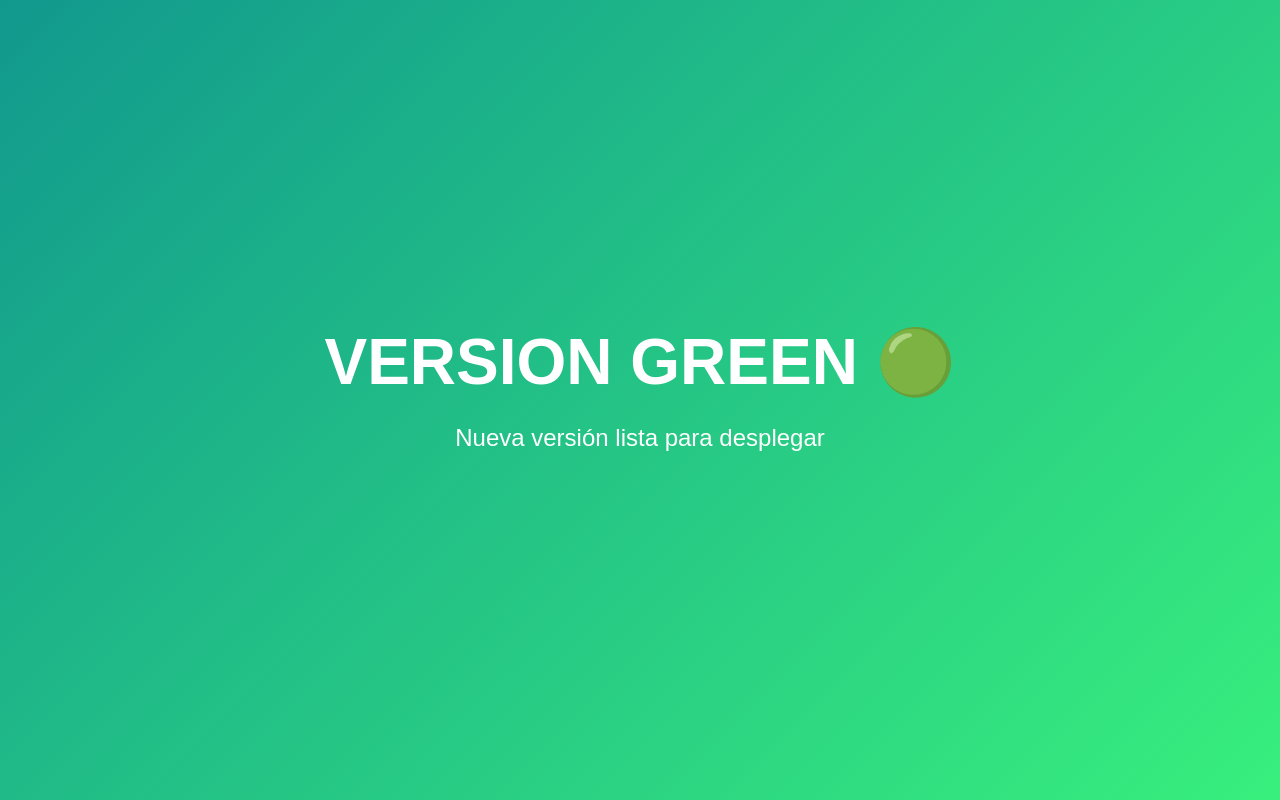
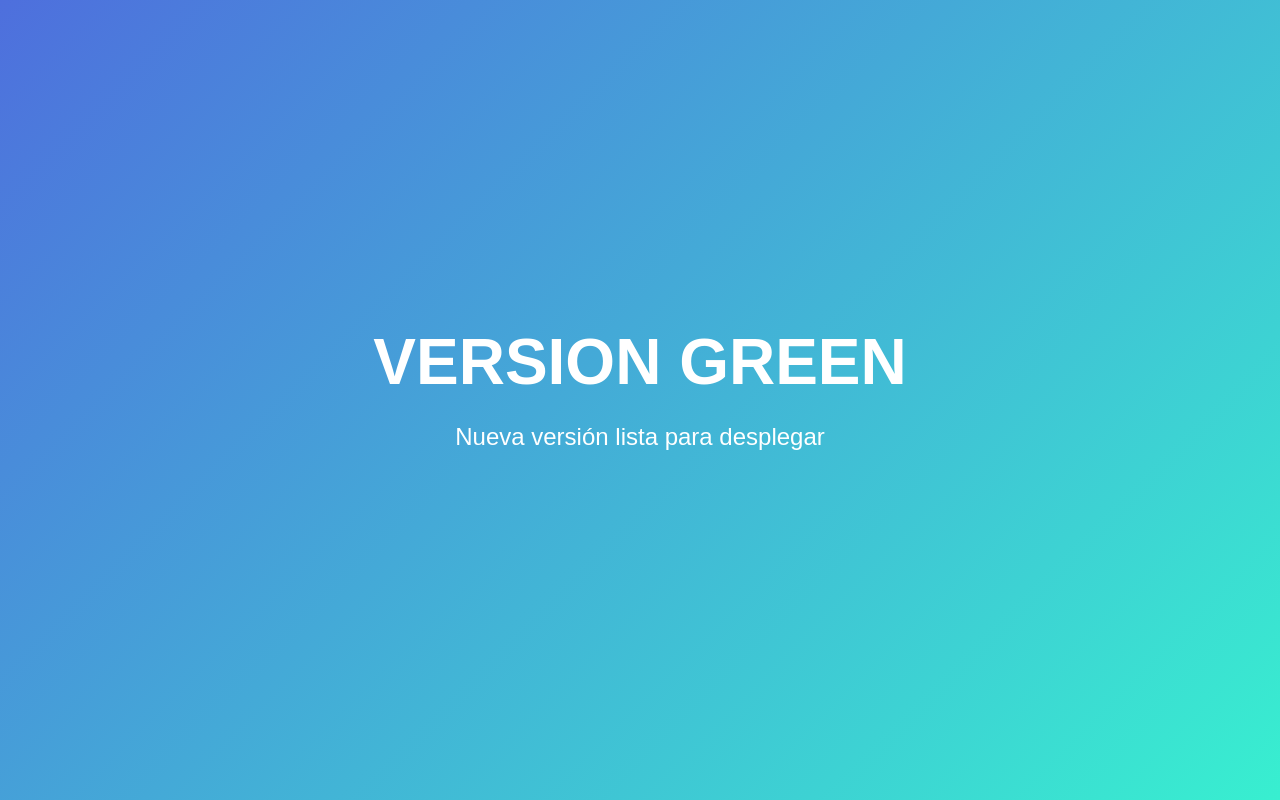
Before and after one commit to Angelito-Alit/blue-green-project, a plain HTML site: page green/index.html in a window 1280 px wide. Drawn offline with Linux system fonts and the light colour scheme.

Commit message:
Blue-Green Deployment

```diff
--- a/green/index.html
+++ b/green/index.html
@@ -4,7 +4,7 @@
     <title>Version Green</title>
     <style>
         body {
-            background: linear-gradient(135deg, #11998e 0%, #38ef7d 100%);
+            background: linear-gradient(135deg, #4e6fdd 0%, #38efd0 100%);
             display: flex;
             justify-content: center;
             align-items: center;
@@ -27,7 +27,7 @@
 </head>
 <body>
     <div class="container">
-        <h1>VERSION GREEN 🟢</h1>
+        <h1>VERSION GREEN </h1>
         <p>Nueva versión lista para desplegar</p>
     </div>
 </body>
```
Also changed, not shown: 1 other file.
